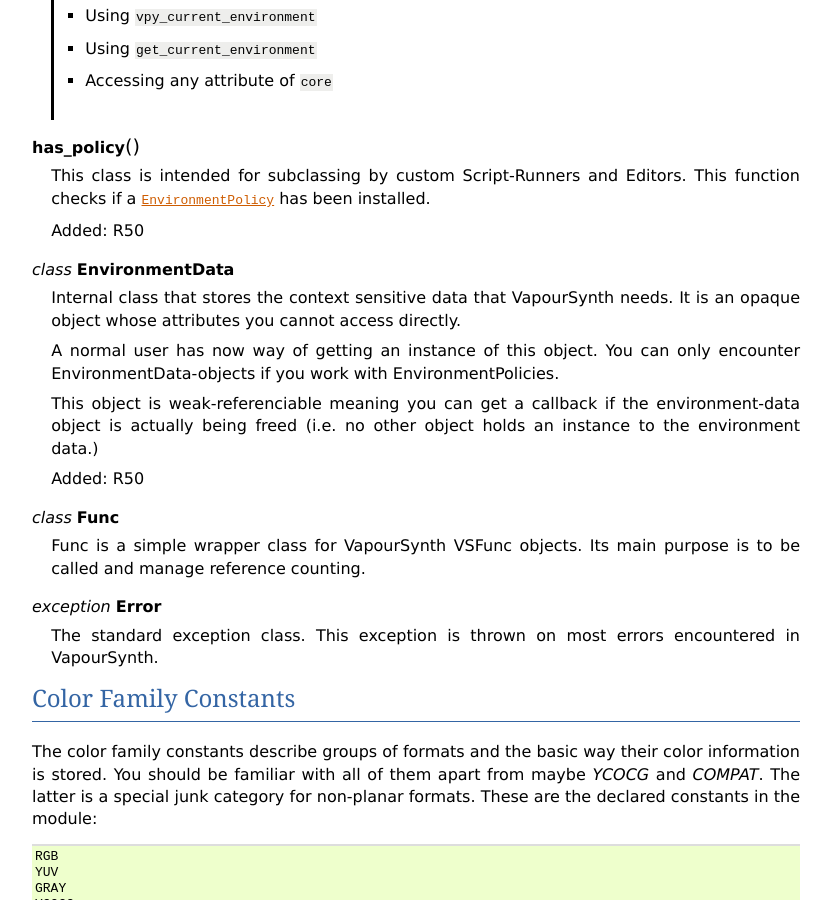
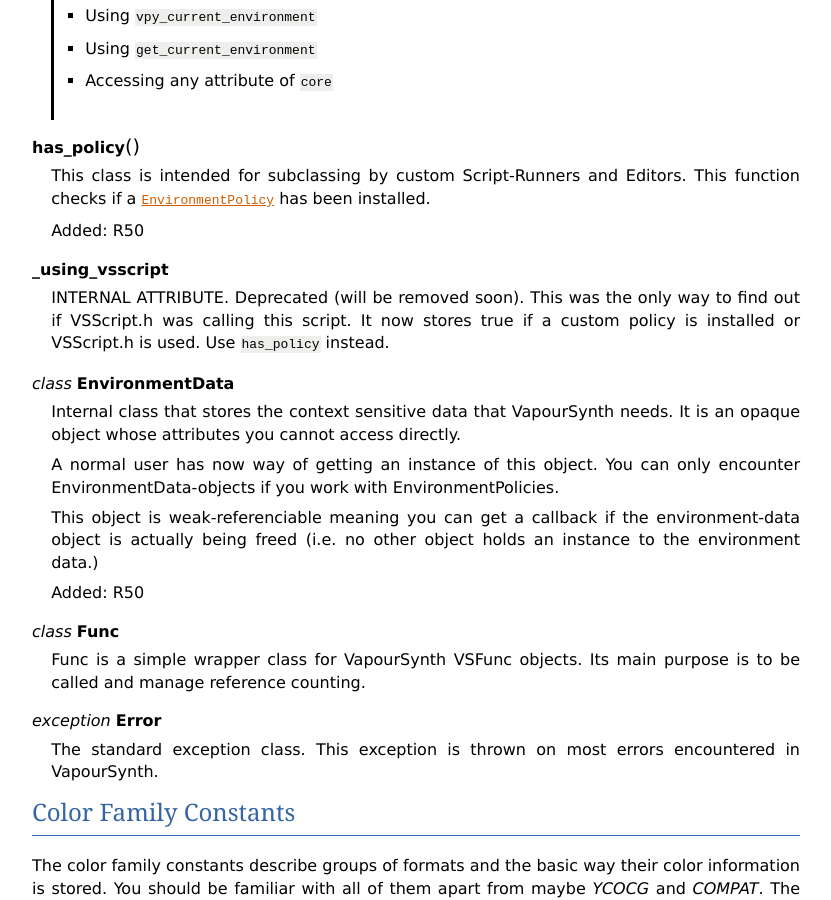
Before and after one commit to vapoursynth/vapoursynth, a Sphinx documentation site: the page built from doc/pythonreference.rst, in a window 1280 px wide and 900 px high, scrolled down 12939 px. Shown: the whole window, without its empty margins (48-879 px from the left). Built offline with Sphinx 7.4.7, drawn with Linux system fonts in a browser that asks for light colours; formulas are drawn with MathJax 3; cross-references to code outside the pages are shown as plain code; some of the changed lines change nothing that is shown.

Commit message:
Fix typo

```diff
--- a/doc/pythonreference.rst
+++ b/doc/pythonreference.rst
@@ -701,7 +701,7 @@
 
    Added: R50
 
-.. py:attribute: _using_vsscript
+.. py:attribute:: _using_vsscript
 
    INTERNAL ATTRIBUTE. Deprecated (will be removed soon). This was the only way to find out if VSScript.h was calling this script.
    It now stores true if a custom policy is installed or VSScript.h is used. Use :function:`has_policy` instead.
```
